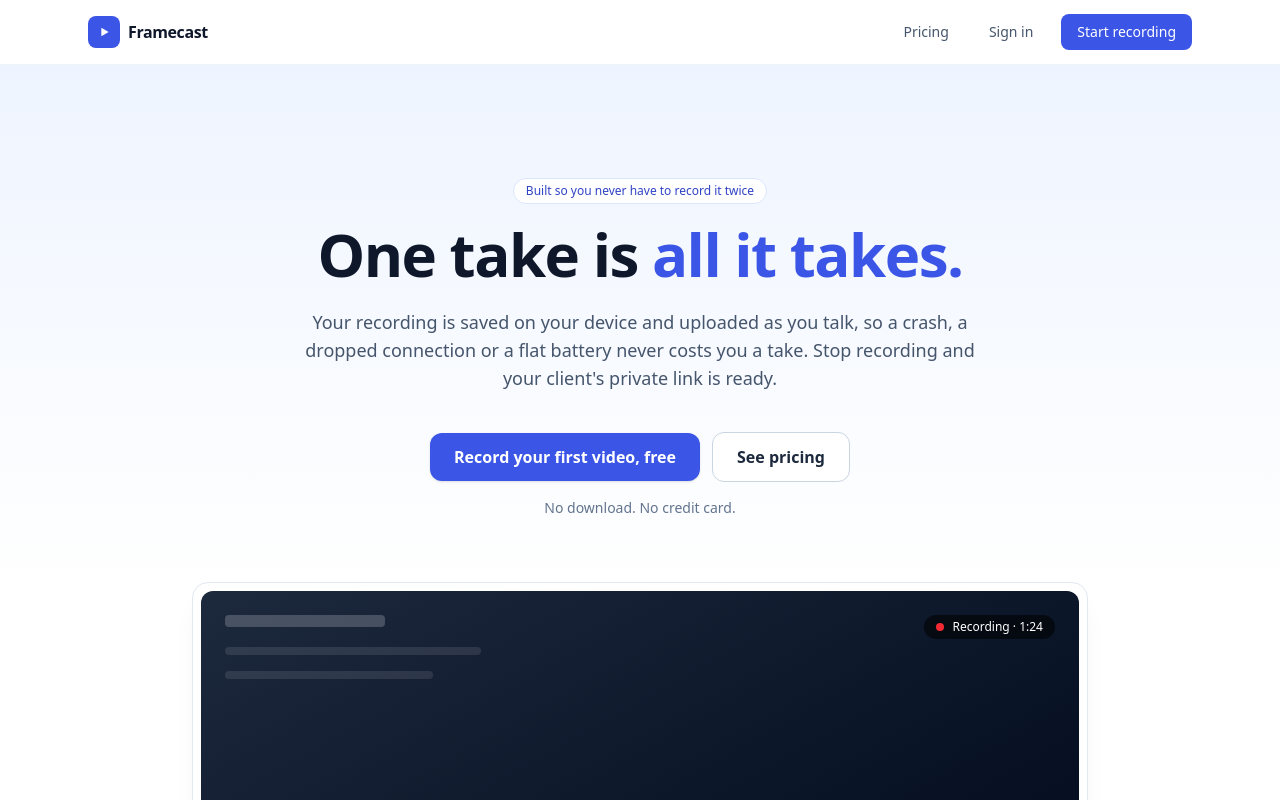
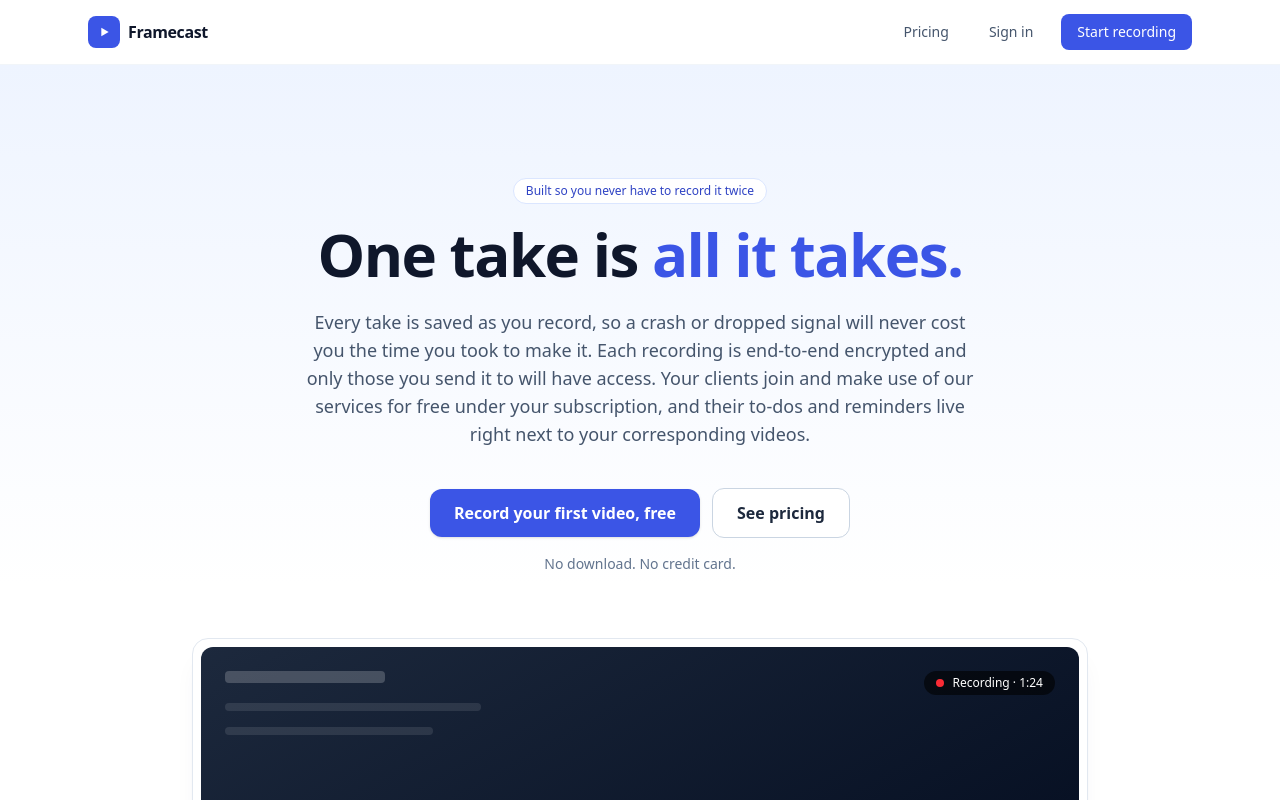
Before and after one commit to josiahlongfield-jpg/FRAMECAST, a Next.js app in the folder apps/web/: page / in a window 1280 px wide. Shown: the top 800 px of the page. Built offline with nearby package versions, Linux system fonts and the light colour scheme.

Commit message:
Landing blurb in Josiah's words: reliability, E2E privacy, free clients, built-in to-dos
Co-Authored-By: Claude Opus 5.5 (1M context) <noreply@anthropic.com>
Claude-Session: https://claude.ai/code/session_01P4tJ6w28EeQUWxeH5NAmsb

```diff
--- a/apps/web/src/app/page.tsx
+++ b/apps/web/src/app/page.tsx
@@ -46,8 +46,10 @@ export default function Home() {
               One take is <span className="block text-brand-600 sm:inline">all it takes.</span>
             </h1>
             <p className="mx-auto mt-6 max-w-2xl text-lg text-slate-600">
-              Your recording is saved on your device and uploaded as you talk, so a crash, a dropped connection or a
-              flat battery never costs you a take. Stop recording and your client&apos;s private link is ready.
+              Every take is saved as you record, so a crash or dropped signal will never cost you the time you took to
+              make it. Each recording is end-to-end encrypted and only those you send it to will have access. Your clients
+              join and make use of our services for free under your subscription, and their to-dos and reminders live right
+              next to your corresponding videos.
             </p>
             <div className="mt-10 flex flex-col items-center justify-center gap-3 sm:flex-row">
               <Link href="/record" className="rounded-xl bg-brand-600 px-6 py-3 font-semibold text-white shadow-sm hover:bg-brand-700">
```
